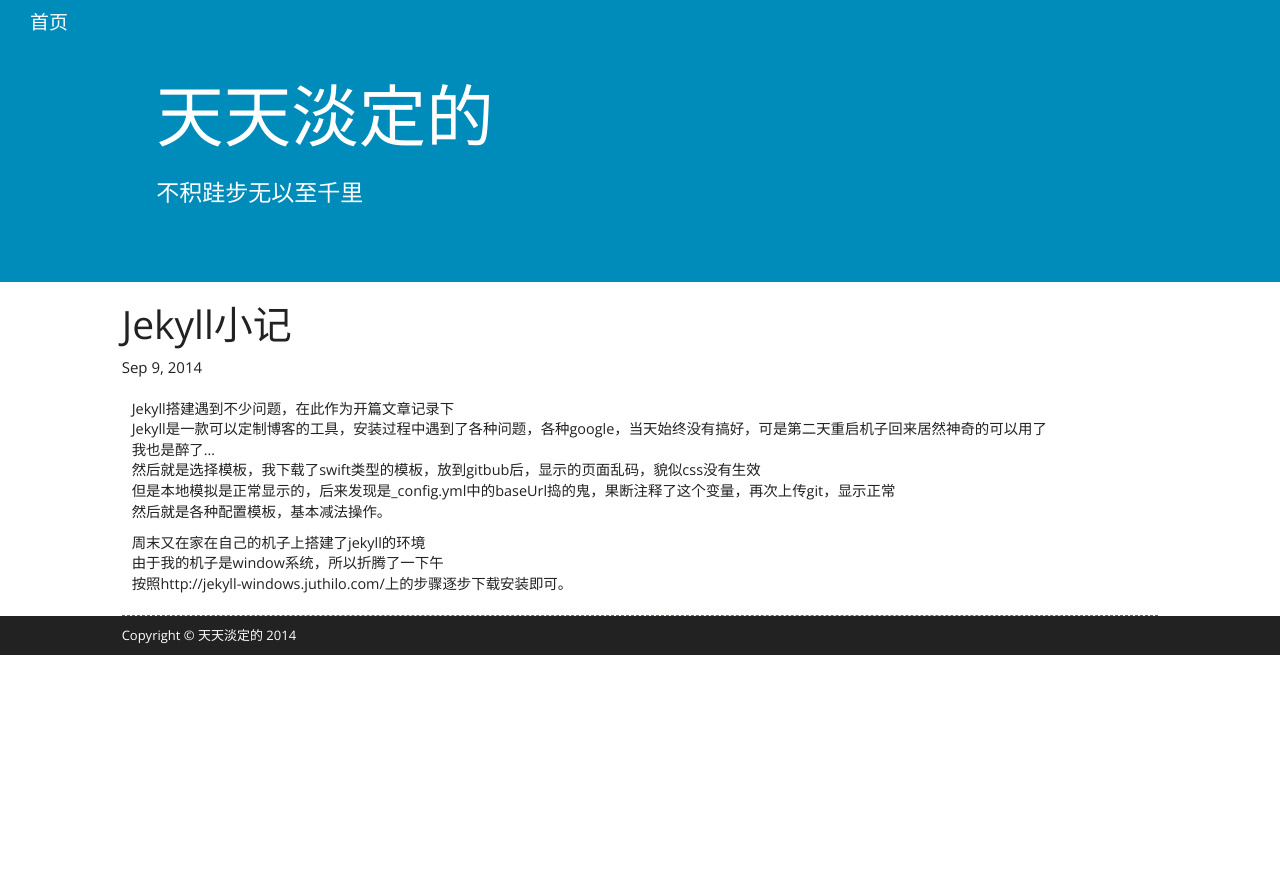
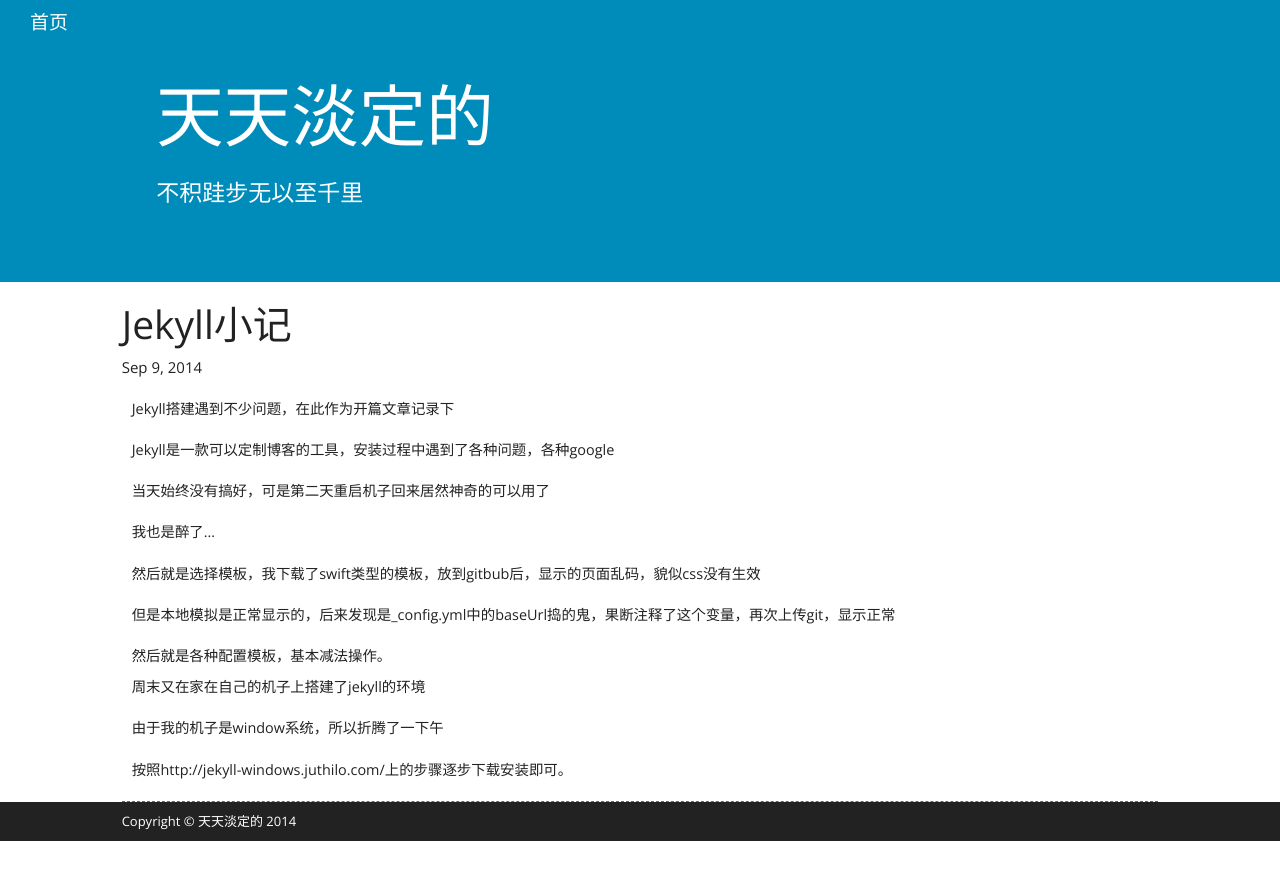
Before and after one commit to askday/askday.github.io, a Jekyll site: the page built from _posts/2014-09-09-Jekyll小记.markdown, in a window 1280 px wide. Shown: the top 880 px of the page. Built offline with Jekyll 4.4.1, drawn with Linux system fonts in a browser that asks for light colours; nearby versions of some CDN libraries.

Commit message:
修改格式

```diff
--- a/_posts/2014-09-09-Jekyll小记.markdown
+++ b/_posts/2014-09-09-Jekyll小记.markdown
@@ -9,13 +9,23 @@ comments: false
 ---
 
 Jekyll搭建遇到不少问题，在此作为开篇文章记录下<br/>
-Jekyll是一款可以定制博客的工具，安装过程中遇到了各种问题，各种google，当天始终没有搞好，可是第二天重启机子回来居然神奇的可以用了<br/>
+<br/>
+Jekyll是一款可以定制博客的工具，安装过程中遇到了各种问题，各种google
+<br/>
+<br/>
+当天始终没有搞好，可是第二天重启机子回来居然神奇的可以用了<br/>
+<br/>
 我也是醉了...<br/>
+<br/>
 然后就是选择模板，我下载了swift类型的模板，放到gitbub后，显示的页面乱码，貌似css没有生效<br/>
+<br/>
 但是本地模拟是正常显示的，后来发现是_config.yml中的baseUrl捣的鬼，果断注释了这个变量，再次上传git，显示正常<br/>
+<br/>
 然后就是各种配置模板，基本减法操作。
 <br/>
 
 周末又在家在自己的机子上搭建了jekyll的环境<br/>
+<br/>
 由于我的机子是window系统，所以折腾了一下午<br/>
+<br/>
 按照http://jekyll-windows.juthilo.com/上的步骤逐步下载安装即可。
```
